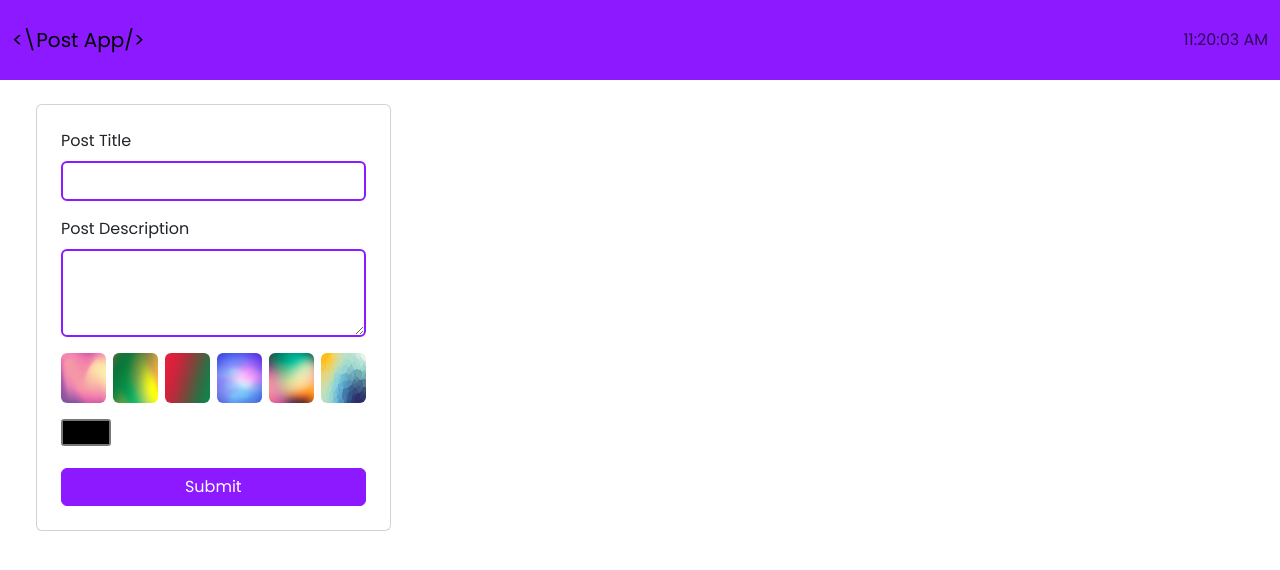
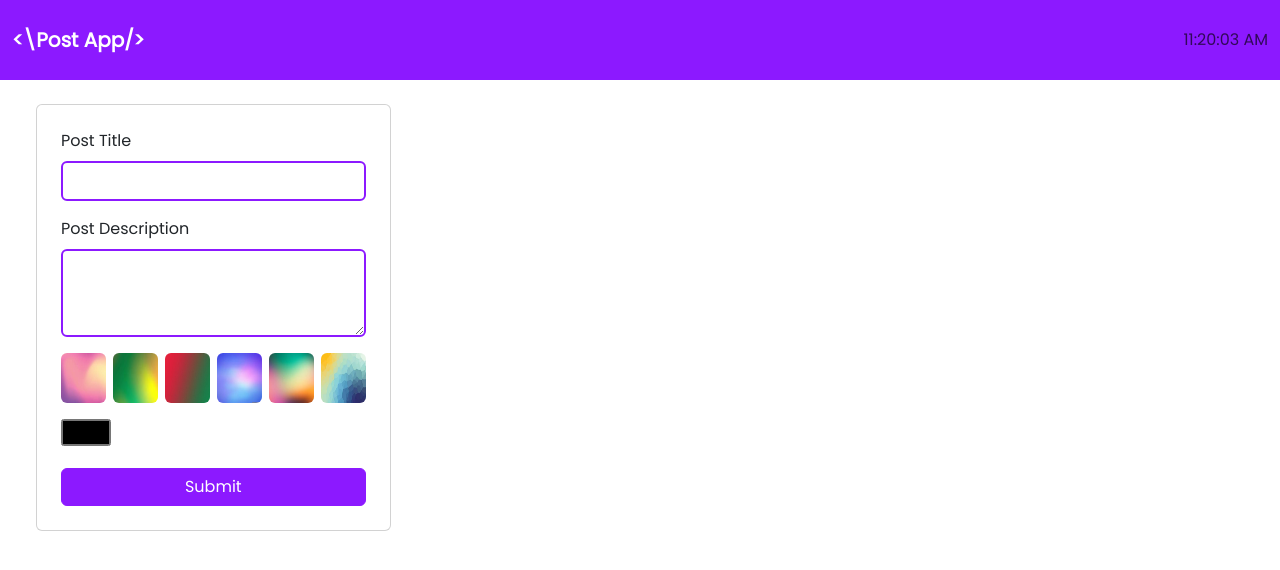
Before and after one commit to AlizaKhan3/Post-App, a plain HTML site: page Post-App/index.html in a window 1280 px wide. Drawn offline with nearby package versions, Linux system fonts and the light colour scheme; some packages are replaced by stand-ins of ours; a script that the page names is missing.

Commit message:
Update style.css

```diff
--- a/Post-App/style.css
+++ b/Post-App/style.css
@@ -13,6 +13,14 @@
 .navbar{
     background-color: #8c19ff;
     height: 80px;
+}
+
+.navbar-brand{
+    color: #fff;
+    font-weight: bold;
+}
+.navbar-brand:hover{
+    color: #360368 ;
 }
 
 .fieldStyle{
@@ -67,10 +75,8 @@
     width: 90% !important;
 }
 
-
 @media only screen and (max-width: 500px) {
     .mobilep{
         padding: 10px 4px !important;
     }
-
 }
```
